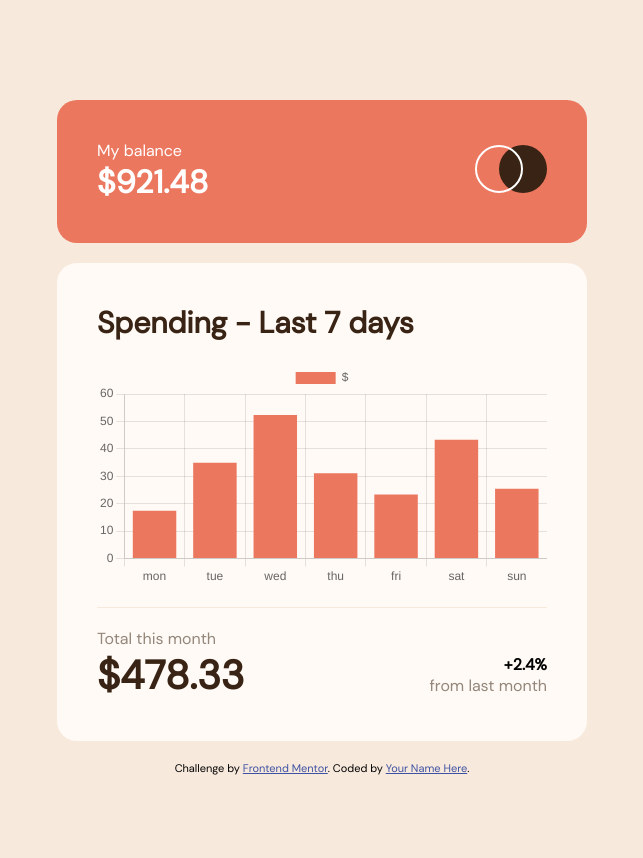
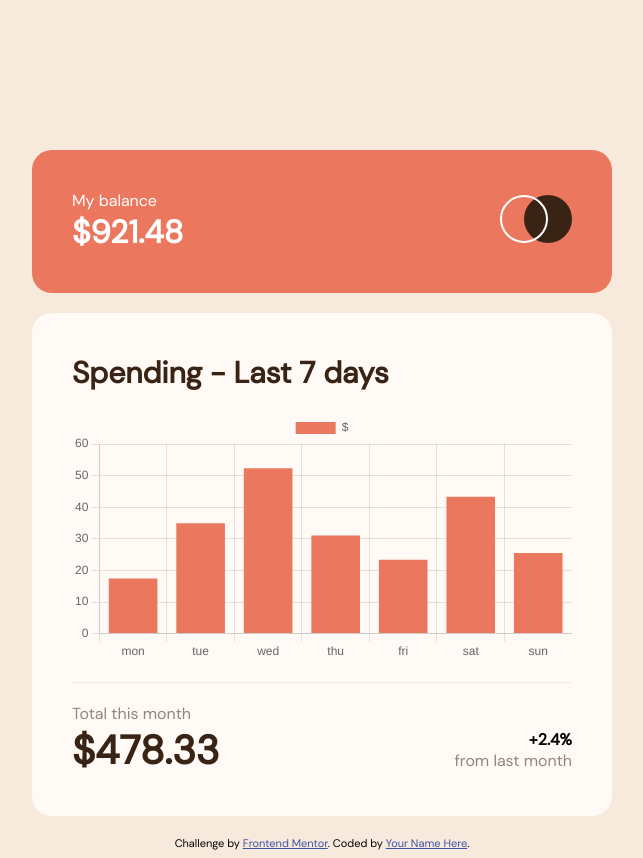
Before and after one commit to KramligCoder/Expenses-chart-component, a plain HTML site: page index.html in a window 1280 px wide. Shown: the whole page, without its empty margins (318-961 px from the left). Before the commit the page ends 800 px from the top, so only its background shows below. Drawn offline with nearby package versions, Linux system fonts and the light colour scheme; a web font is replaced by a local one.

Commit message:
css update

```diff
--- a/css/style.css
+++ b/css/style.css
@@ -29,7 +29,7 @@ body {
 }
 
 .m_container {
-    max-width: 450px;
+    max-width: 500px;
     margin: 0 auto;
     width: 100%;
     PADDING: 40PX;
@@ -46,7 +46,7 @@ body {
         HEADER
 =====================*/
 #m_header {
-    margin-top: 100px;
+    margin-top: 150px;
     background: hsl(10, 79%, 65%);
     border-radius: 20px;
 }
```
